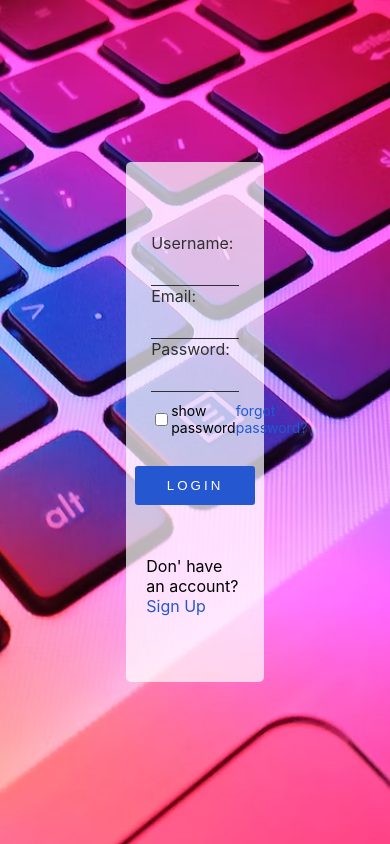
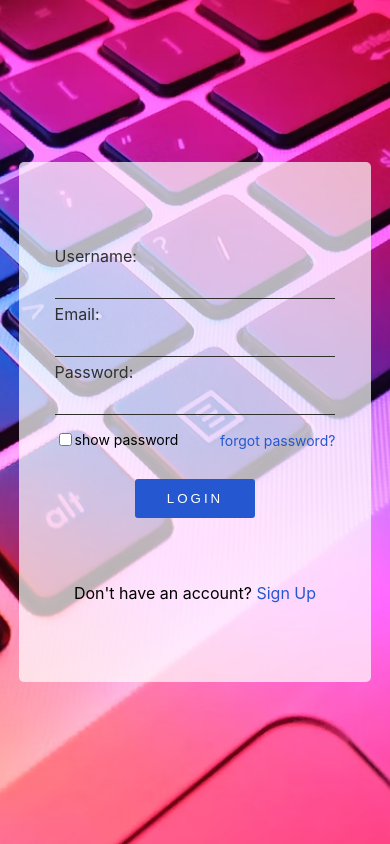
Before and after one commit to EmmanuelAmpofo/LibrarySystem, a React (Create React App) app: page / in a window 390 px wide. Built offline with nearby package versions, Linux system fonts and the light colour scheme.

Commit message:
Login page mobile responsive

```diff
--- a/src/pages/login/Login.jsx
+++ b/src/pages/login/Login.jsx
@@ -77,7 +77,7 @@ function Login() {
           </button>
         </Box>
         <span className="dontHave">
-          Don' have an account?{" "}
+          Don't have an account?{" "}
           <a href="/" className="signUp">
             Sign Up
           </a>
--- a/src/pages/login/login.css
+++ b/src/pages/login/login.css
@@ -37,6 +37,7 @@ label{
     background-color: transparent;
     color: #2557d0;
     border-bottom: 0.063rem solid #303030;
+    margin-bottom: 0.313rem;
 }
 a{
     text-decoration: none;
@@ -60,6 +61,7 @@ a{
     display: flex;
     justify-content: center;
     align-items: center;
+    /* border: 1px solid; */
 }
 .shwPwd{
     font-size: 0.875rem;
@@ -91,3 +93,15 @@ a{
 .signUp:hover{
     text-decoration: underline;
 }
+
+@media screen and (max-width: 600px){
+    .formWrapper{
+        width: 90%;
+    }
+}
+
+@media screen and (max-width: 1024px){
+    .formWrapper{
+        width: 80%;
+    }
+}
```
